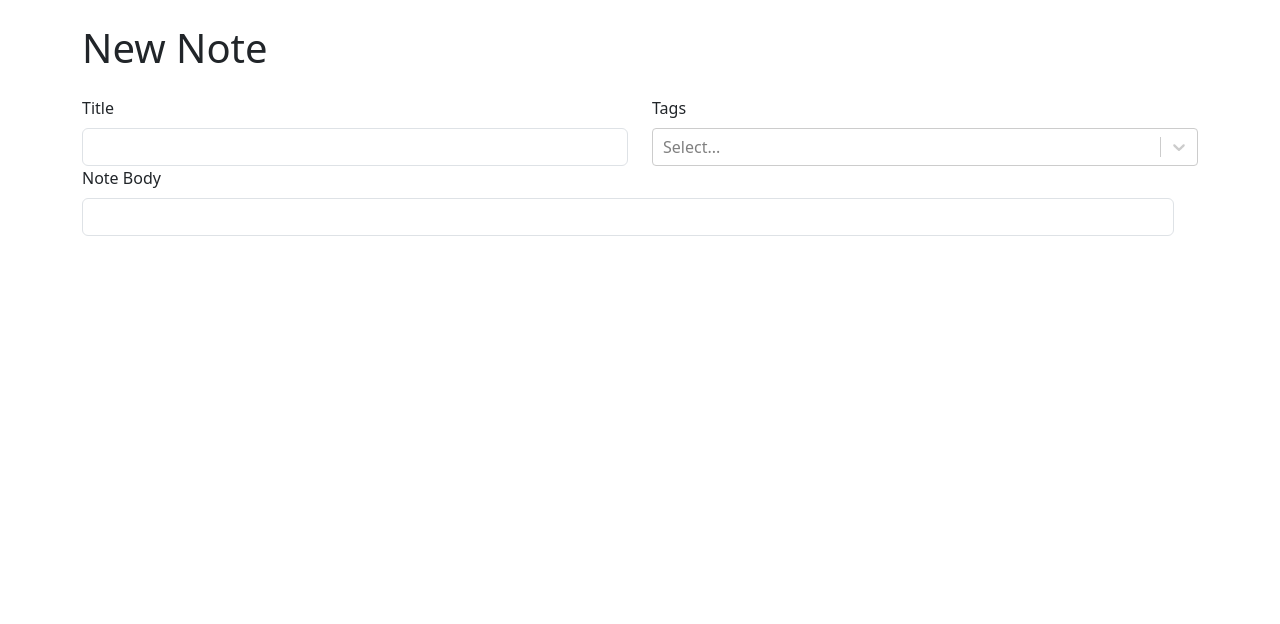
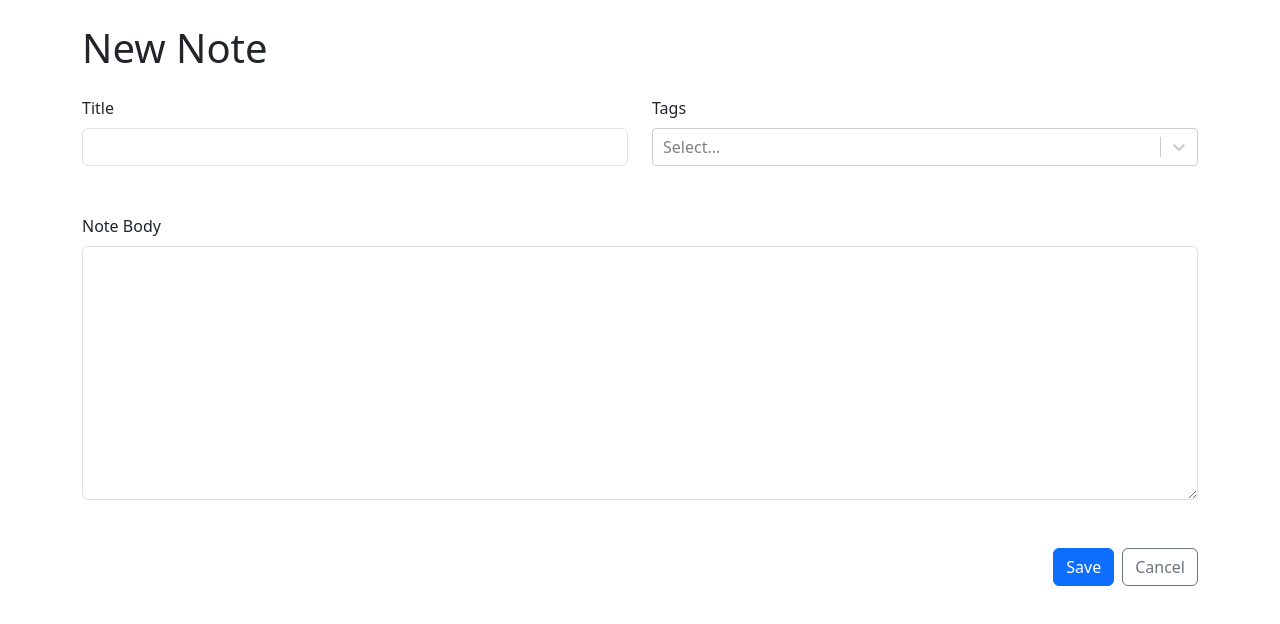
Before and after one commit to hrishikeshps/Notes-Simplified, a React (Vite) app: page /new in a window 1280 px wide. Shown: the top 624 px of the page. Built offline with nearby package versions, Linux system fonts and the light colour scheme.

Commit message:
changes to the form

```diff
--- a/src/components/NoteForm.tsx
+++ b/src/components/NoteForm.tsx
@@ -1,4 +1,4 @@
-import { Col, Form, Row, Stack } from "react-bootstrap";
+import { Button, Col, Form, Row, Stack } from "react-bootstrap";
 import CreatableReactSelect from "react-select/creatable";
 
 export function NoteForm() {
@@ -18,18 +18,16 @@ export function NoteForm() {
                             <CreatableReactSelect isMulti />
                         </Form.Group>
                     </Col>
-                    <Row>
-                        <Col>
-                            <Form.Group controlId="title">
-                                <Form.Label>Note Body</Form.Label>
-                                <Form.Control required />
-                            </Form.Group>
-                        </Col>
-                    </Row>
-
                 </Row>
+                <Form.Group controlId="markdown">
+                    <Form.Label>Note Body</Form.Label>
+                    <Form.Control required as="textarea" rows={10} />
+                </Form.Group>
+                <Stack direction="horizontal" gap={2} className="justify-content-end">
+                    <Button type="submit" variant="primary">Save</Button>
+                    <Button type="button" variant="outline-secondary">Cancel</Button>
+                </Stack>
             </Stack>
-
         </Form>
     )
 }
```
